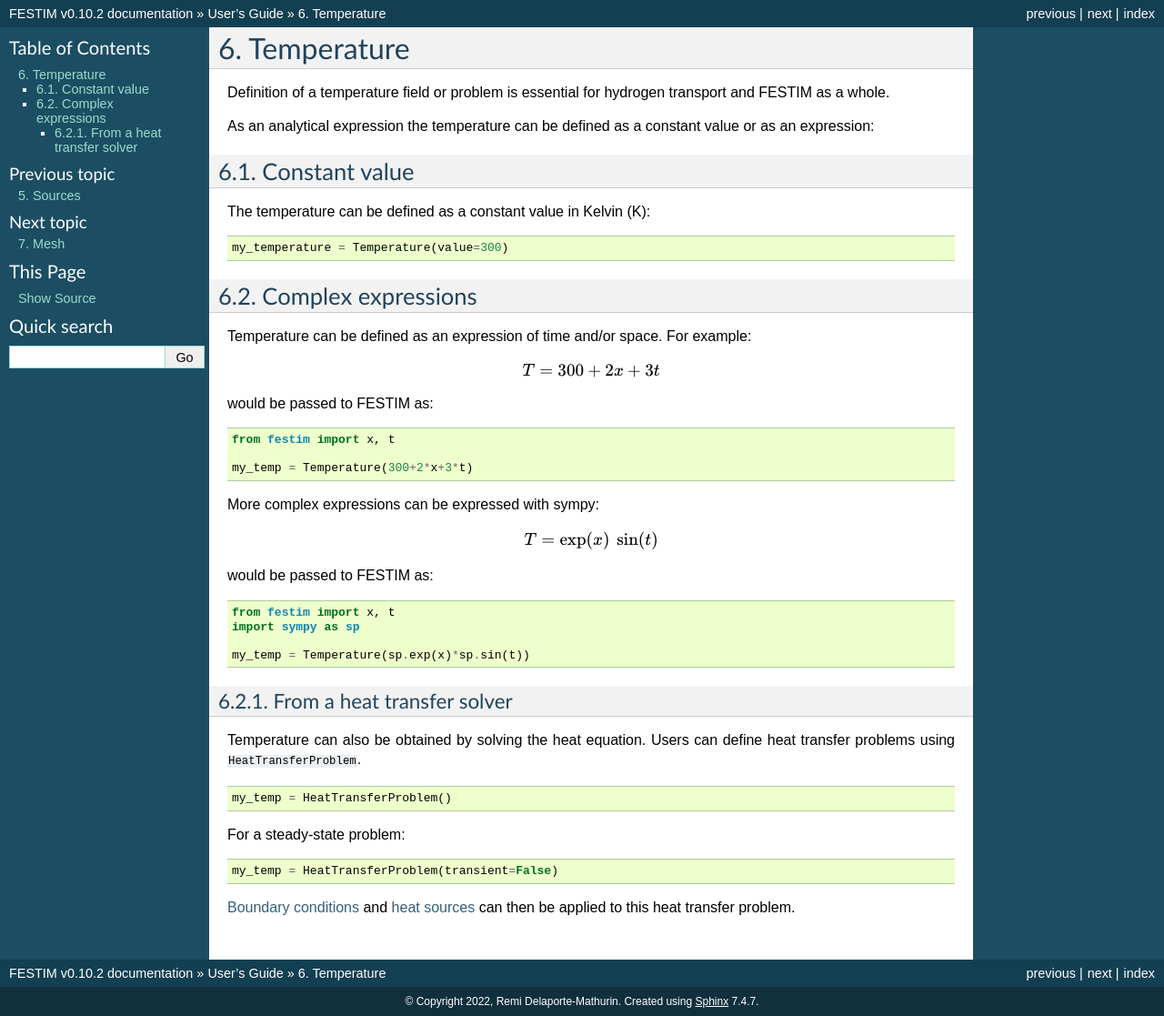
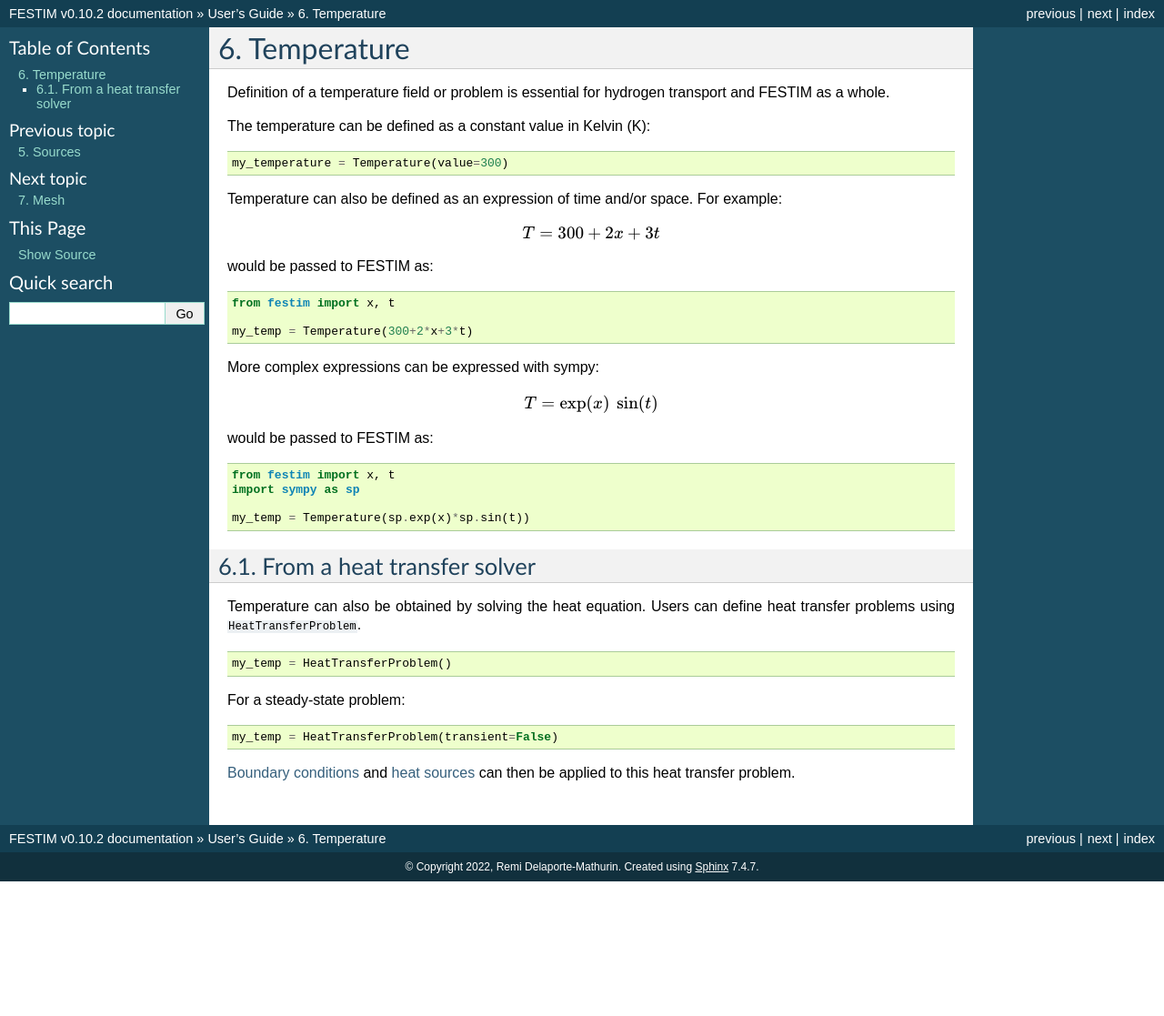
Before and after one commit to festim-dev/FESTIM, a Sphinx documentation site: the page built from docs/source/userguide/temperature.rst, in a window 1280 px wide. Shown: the whole page at 91% size. Built offline with Sphinx 7.4.7, drawn with Linux system fonts in a browser that asks for light colours; after the commit the page ends 969 px from its top, so only the background shows below that.

Commit message:
simplified structure temp

```diff
--- a/docs/source/userguide/temperature.rst
+++ b/docs/source/userguide/temperature.rst
@@ -9,11 +9,6 @@ and FESTIM as a whole.
 Analytical expressions
 ----------------------
 
-As an analytical expression the temperature can be defined as a constant value or as an expression:
-
-Constant value
-^^^^^^^^^^^^^^
-
 The temperature can be defined as a constant value in Kelvin (K):
 
 .. code-block:: python
@@ -21,10 +16,7 @@ The temperature can be defined as a constant value in Kelvin (K):
     my_temperature = Temperature(value=300)
 
 
-Complex expressions
-^^^^^^^^^^^^^^^^^^^
-
-Temperature can be defined as an expression of time and/or space.
+Temperature can also be defined as an expression of time and/or space.
 For example:
 
 .. math::
```
